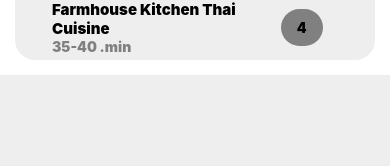
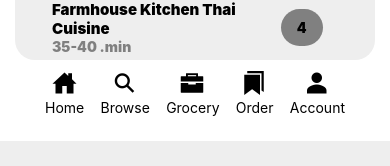
Before and after one commit to swapy-27/UBER_EATS, a React Native app: screen / in a window 390 px wide. Shown: the part 301-467 px from the top of the page. Built offline with nearby package versions, Linux system fonts and the light colour scheme.

Commit message:
added bottom tab

```diff
--- /dev/null
+++ b/components/BottomTab.js
@@ -0,0 +1,29 @@
+import { View, Text, TouchableOpacity } from "react-native";
+import React, { useState } from "react";
+import Ionicons from "react-native-vector-icons/Ionicons";
+
+export default function BottomTab () {
+  const [currState, setState] = useState("home");
+  return (
+    <View style={{ flexDirection: "row", alignItems: "center",justifyContent:"space-between" , margin:10,marginHorizontal:30 }}>
+      <Icon name="home-sharp" text="Home"></Icon>
+      <Icon name="search-sharp" text="Browse"></Icon>
+      <Icon name="briefcase-sharp" text="Grocery"></Icon>
+      <Icon name="bookmarks-sharp" text="Order"></Icon>
+      <Icon name="person-sharp" text="Account"></Icon>
+    </View>
+  );
+
+
+}
+
+const Icon = (props) => {
+    return (
+      <TouchableOpacity>
+        <View style={{alignItems:"center"}}>
+          <Ionicons style={{marginBottom:3}} name={props.name} size={24}></Ionicons>
+          <Text>{props.text}</Text>
+        </View>
+      </TouchableOpacity>
+    );
+  };
--- a/screens/Home.js
+++ b/screens/Home.js
@@ -4,6 +4,7 @@
 import SearchBar from "../components/SearchBar";
 import Categories from "../components/Categories";
 import RestuarantItem from "../components/RestuarantItem";
+import BottomTab from "../components/BottomTab";
 
 export default function Home() {
   return (
@@ -17,6 +18,8 @@
         <RestuarantItem/>
         </ScrollView>
 
+        <BottomTab  />
+
       </View>
     </SafeAreaView>
   );
```
